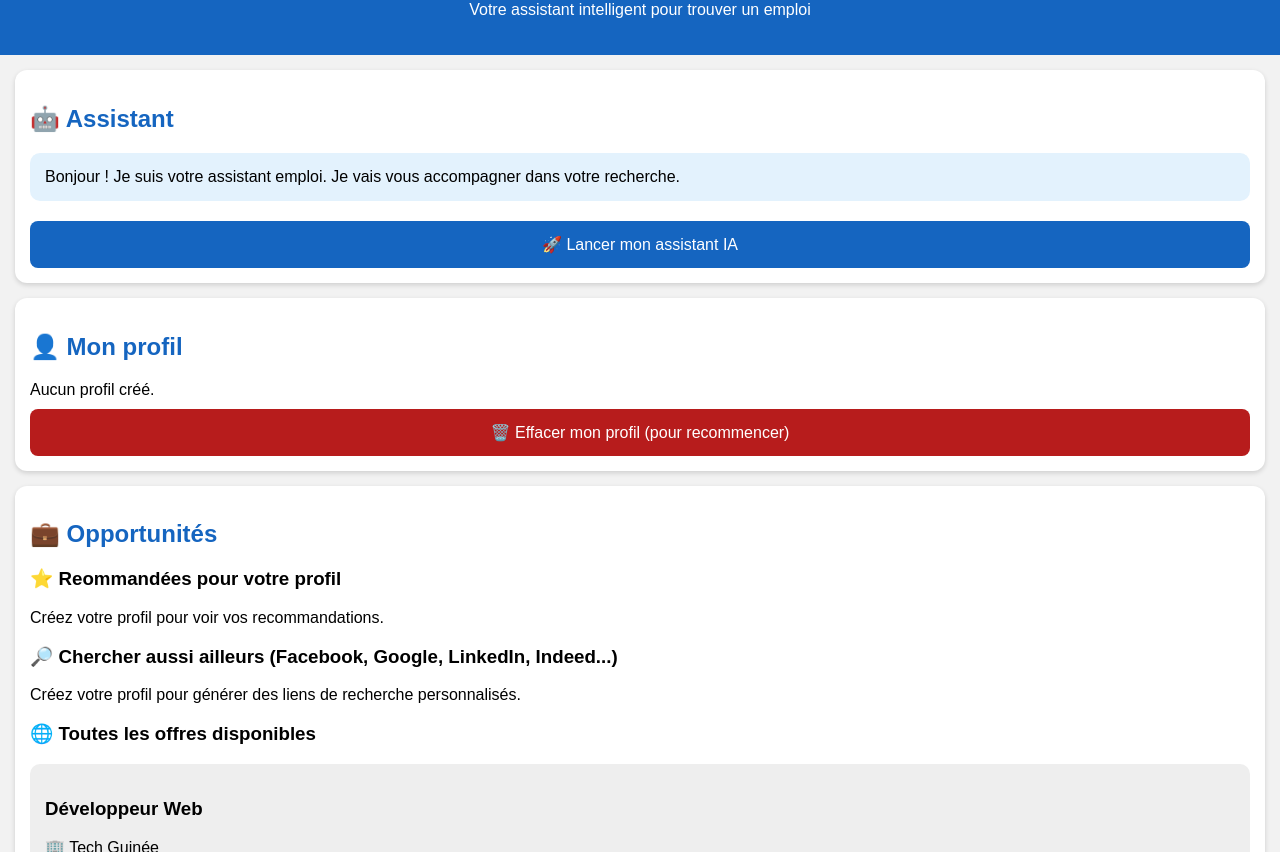
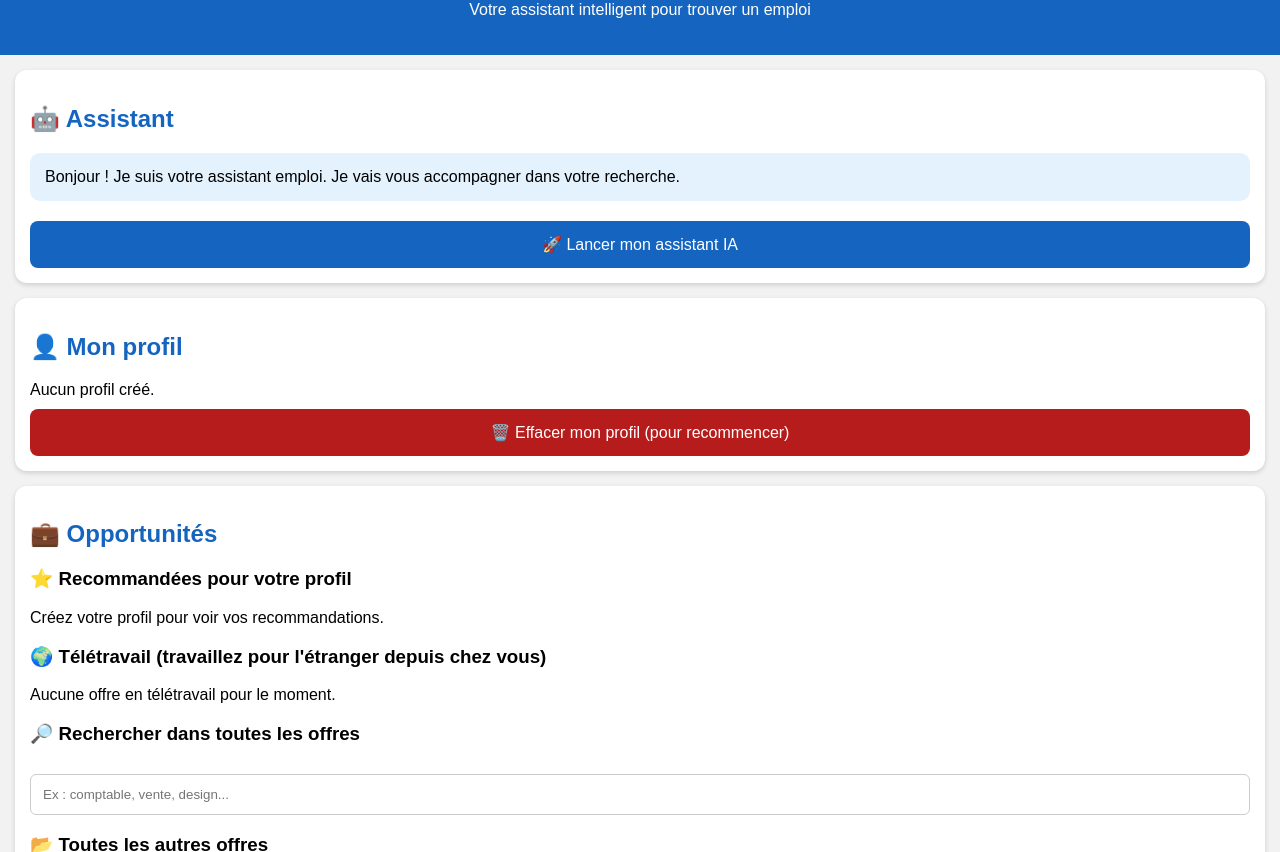
Before and after one commit to memsou2009-droid/Assistant-emploi-ia-5, a plain HTML site: page index.html in a window 1280 px wide. Shown: the part 100-952 px from the top of the page. Drawn offline with Linux system fonts and the light colour scheme.

Commit message:
Update index.html

```diff
--- a/index.html
+++ b/index.html
@@ -66,17 +66,27 @@ Aucun profil créé.
 
 <h2>💼 Opportunités</h2>
 
-<h3>⭐ Reommandées pour votre profil</h3>
+<h3>⭐ Recommandées pour votre profil</h3>
 
 <div id="offresRecommandees">Créez votre profil pour voir vos recommandations.</div>
+
+<h3>🌍 Télétravail (travaillez pour l'étranger depuis chez vous)</h3>
+
+<div id="offresRemote">Aucune offre en télétravail pour le moment.</div>
+
+<h3>🔎 Rechercher dans toutes les offres</h3>
+
+<input type="text" id="champRechercheOffres" placeholder="Ex : comptable, vente, design..." oninput="filtrerRechercheOffres(this.value)">
+
+<div id="offresRecherche"></div>
+
+<h3>📂 Toutes les autres offres</h3>
+
+<div id="offresToutes">Chargement des offres...</div>
 
 <h3>🔎 Chercher aussi ailleurs (Facebook, Google, LinkedIn, Indeed...)</h3>
 
 <div id="rechercheExterne">Créez votre profil pour générer des liens de recherche personnalisés.</div>
-
-<h3>🌐 Toutes les offres disponibles</h3>
-
-<div id="offresToutes">Chargement des offres...</div>
 
 <h2>📄 Documents générés</h2>
 
```
